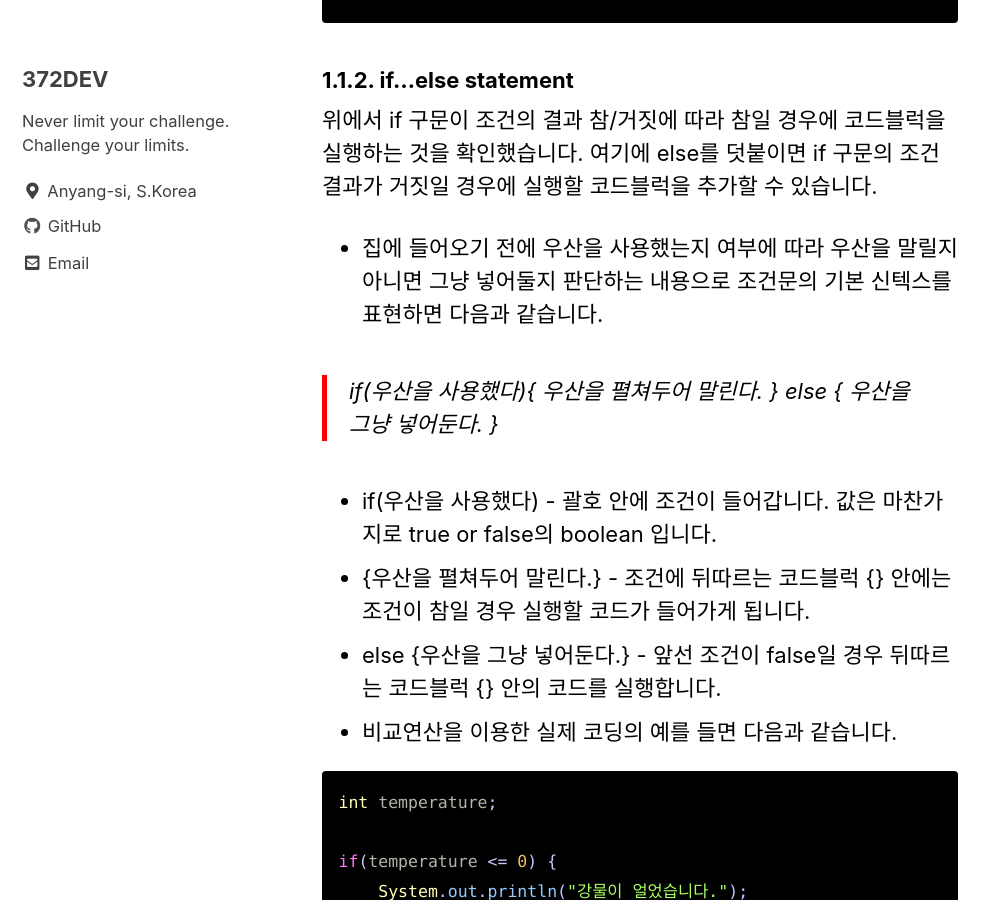
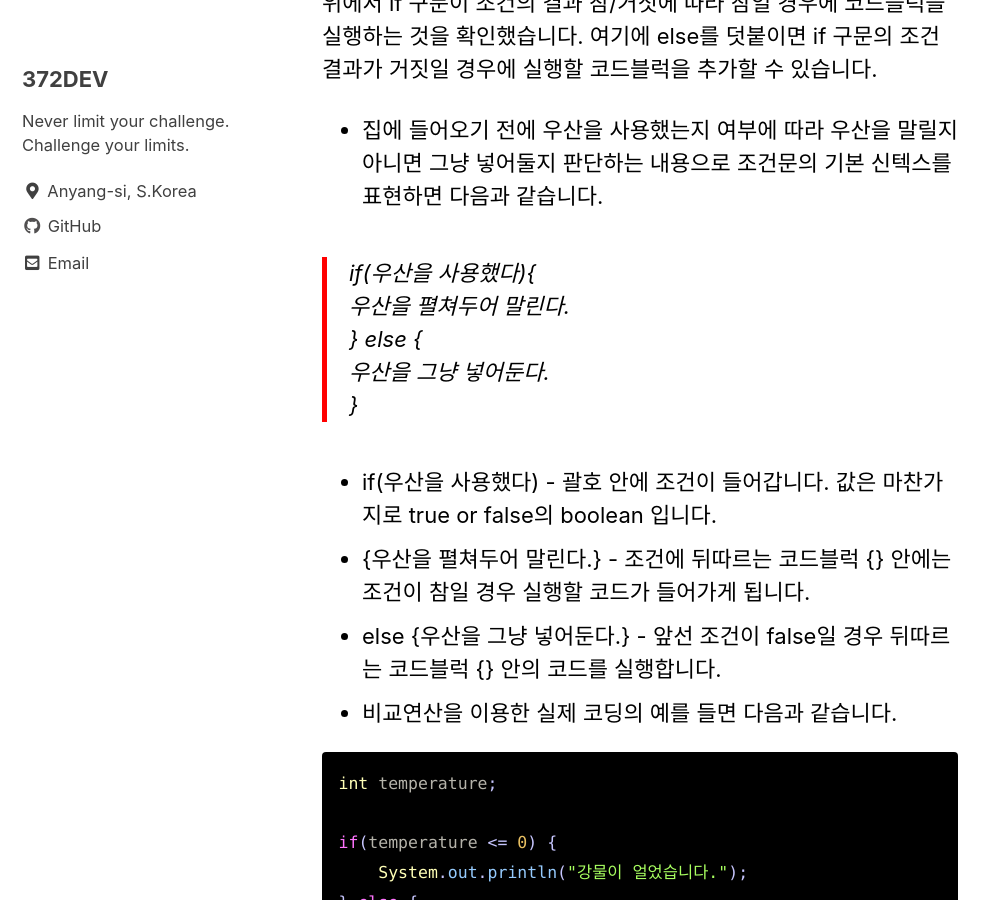
Before and after one commit to 372dev/372dev.github.io, a Jekyll site: the page built from _posts/2020-12-01-post17.md, in a window 1280 px wide and 900 px high, scrolled down 2363 px. Shown: the whole window, without its empty margins (0-998 px from the left). Built offline with Jekyll 4.4.1, drawn with Linux system fonts in a browser that asks for light colours; cached includes are drawn as plain includes.

Commit message:
Update 2020-12-01-post17.md

```diff
--- a/_posts/2020-12-01-post17.md
+++ b/_posts/2020-12-01-post17.md
@@ -22,11 +22,9 @@ tags: Java, Study, Control, Conditions, Iteration, Whiteship
 
 * 비가 오는지를 보고 우산을 가져갈지 판단하는 내용으로 조건문의 기본 신텍스를 표현하면 다음과 같습니다.
 
->if(비가온다){
-
->	우산을 챙긴다.
-
->}
+>if(비가온다){<br/>
+>	우산을 챙긴다.<br/>
+>}<br/>
 
 * if(비가온다) - 괄호 안에 조건이 들어갑니다. 값은 true or false의 boolean 이어야 하며, boolean 값을 가진 변수를 담을 수도 있고 연산을 통해 조건을 만들 수 도 있습니다.
 * {우산을 챙긴다.} - 조건에 뒤따르는 코드블럭 {} 안에는 조건이 참일 경우 실행할 코드가 들어가게 됩니다.
@@ -62,11 +60,11 @@ public void method1() {
 
 * 집에 들어오기 전에 우산을 사용했는지 여부에 따라 우산을 말릴지 아니면 그냥 넣어둘지 판단하는 내용으로 조건문의 기본 신텍스를 표현하면 다음과 같습니다.
 
->if(우산을 사용했다){
->	우산을 펼쳐두어 말린다.
->}  else {
->	우산을 그냥 넣어둔다.
->}
+>if(우산을 사용했다){<br/>
+>	우산을 펼쳐두어 말린다.<br/>
+>}  else {<br/>
+>	우산을 그냥 넣어둔다.<br/>
+>}<br/>
 
 * if(우산을 사용했다) - 괄호 안에 조건이 들어갑니다. 값은 마찬가지로 true or false의 boolean 입니다.
 * {우산을 펼쳐두어 말린다.} - 조건에 뒤따르는 코드블럭 {} 안에는 조건이 참일 경우 실행할 코드가 들어가게 됩니다.
```
